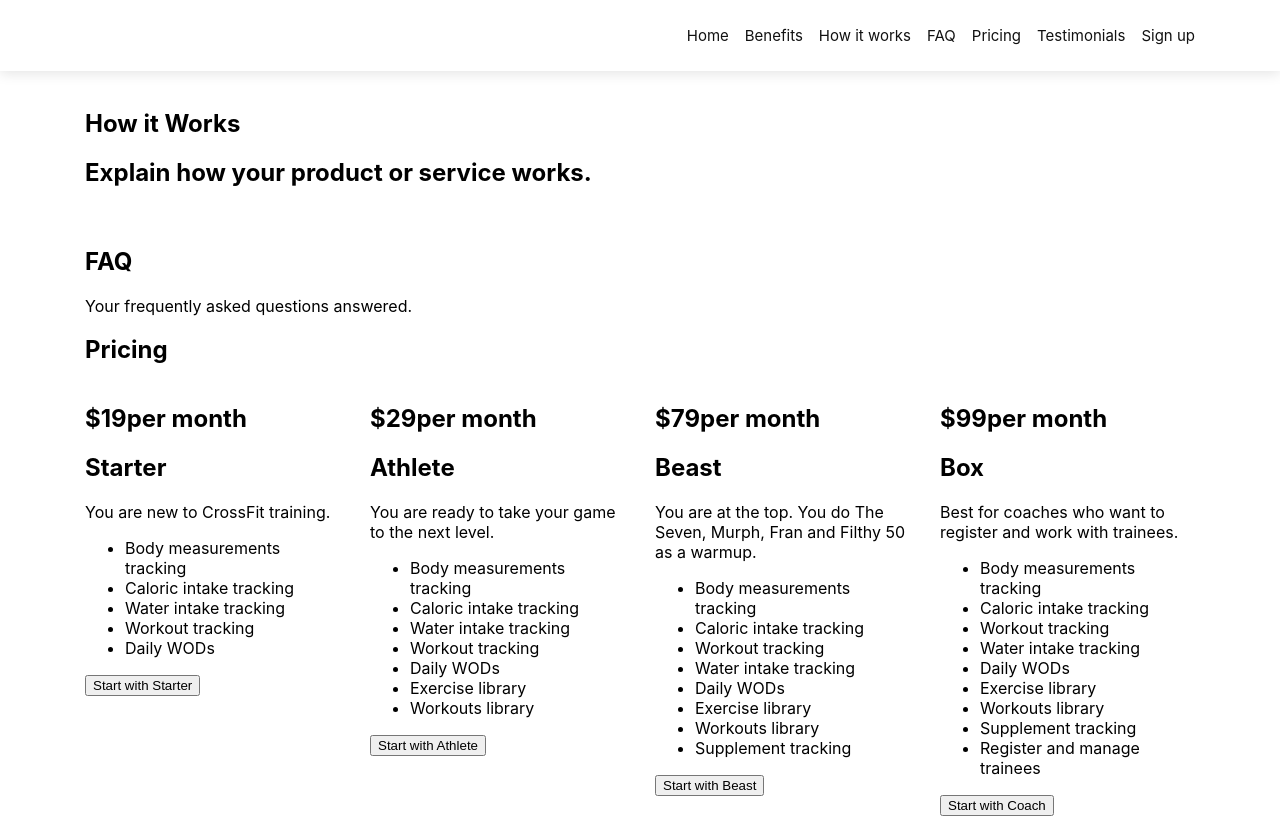
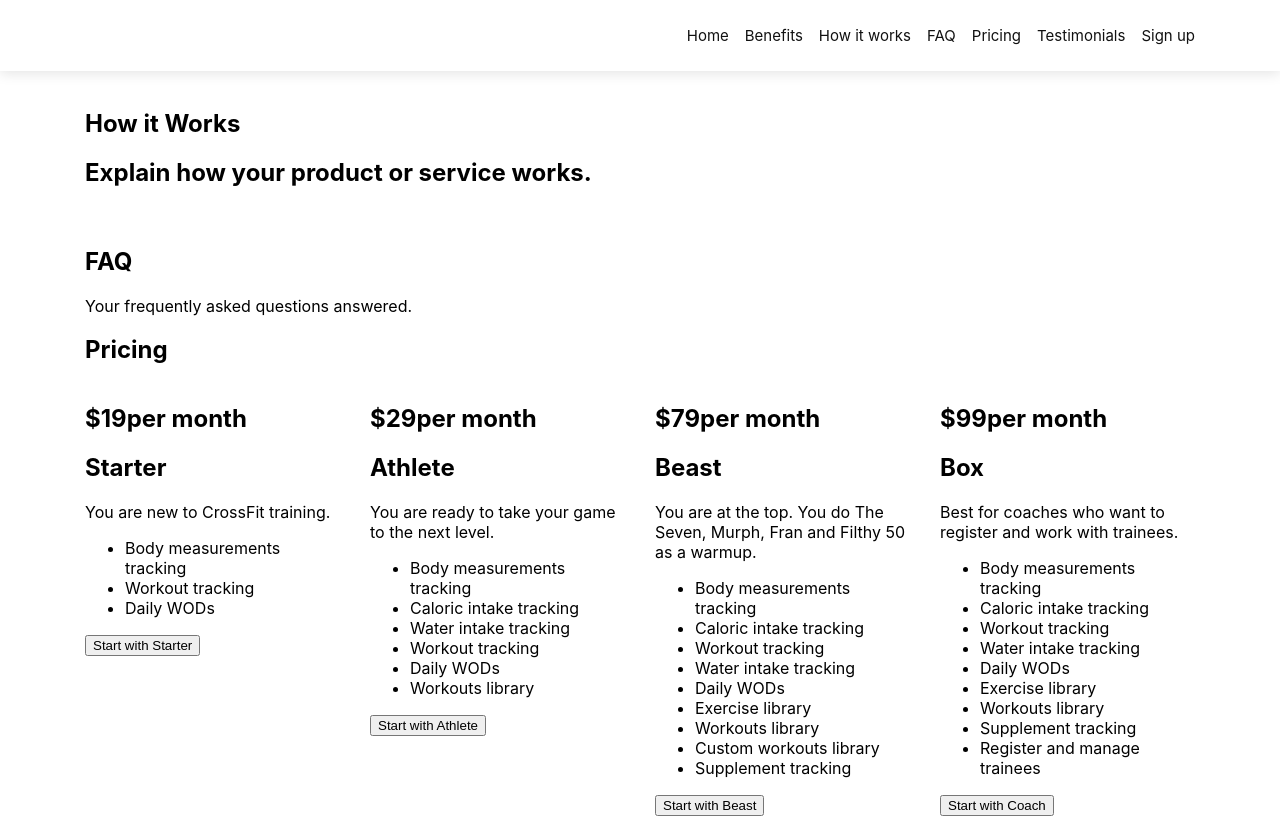
Before and after one commit to alexdevero/trainr-web-app-landing-page, a Next.js app: page / in a window 1280 px wide. Shown: the top 818 px of the page. Built offline with nearby package versions, Linux system fonts and the light colour scheme.

Commit message:
Update pricing features

```diff
--- a/components/pricing.tsx
+++ b/components/pricing.tsx
@@ -19,8 +19,8 @@ const Pricing = () => (
 
               <ul>
                 <li>Body measurements tracking</li>
-                <li>Caloric intake tracking</li>
-                <li>Water intake tracking</li>
+                {/* <li>Caloric intake tracking</li> */}
+                {/* <li>Water intake tracking</li> */}
                 <li>Workout tracking</li>
                 <li>Daily WODs</li>
               </ul>
@@ -49,7 +49,7 @@ const Pricing = () => (
                 <li>Water intake tracking</li>
                 <li>Workout tracking</li>
                 <li>Daily WODs</li>
-                <li>Exercise library</li>
+                {/* <li>Exercise library</li> */}
                 <li>Workouts library</li>
               </ul>
             </div>
@@ -79,6 +79,7 @@ const Pricing = () => (
                 <li>Daily WODs</li>
                 <li>Exercise library</li>
                 <li>Workouts library</li>
+                <li>Custom workouts library</li>
                 <li>Supplement tracking</li>
               </ul>
             </div>
```
